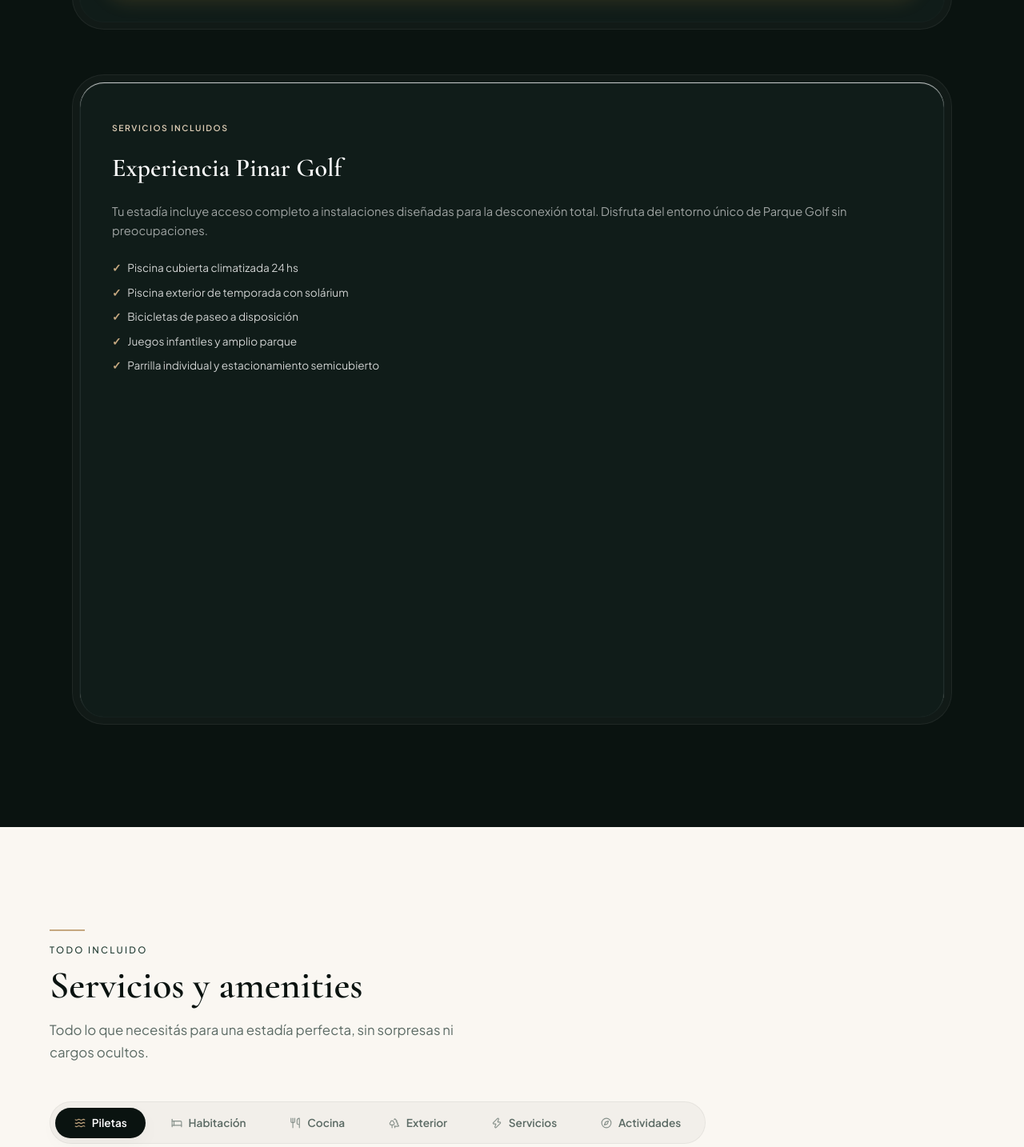
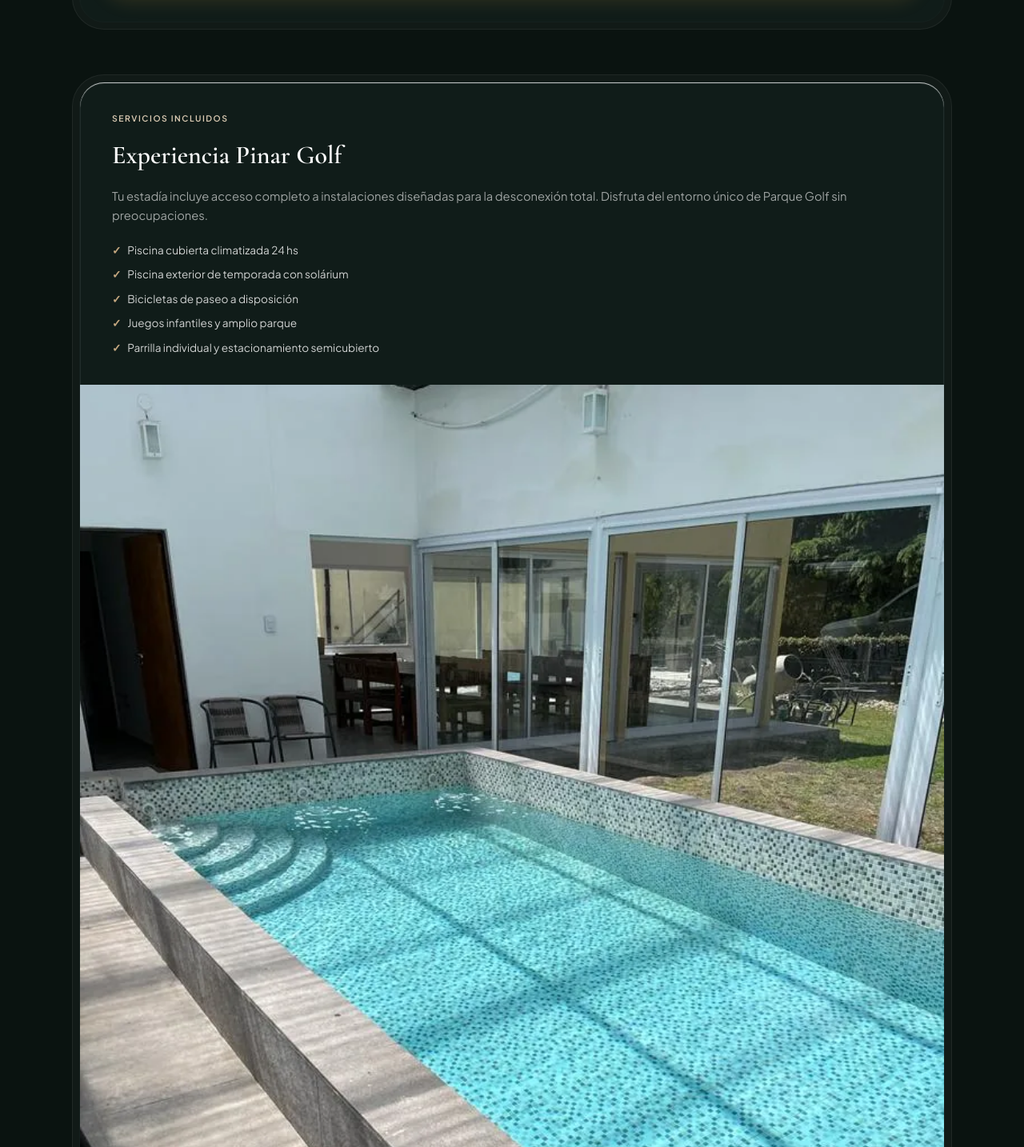
Before and after one commit to FerchuNav/pinargolf, a React (Vite) app: page / in a window 1280 px wide. Shown: the part 8796-10230 px from the top of the page at 80% size. Built offline with nearby package versions, Linux system fonts and the light colour scheme.

Commit message:
fix: corregir carga de imagen de piscina y compactar Bento de servicios

```diff
--- a/src/sections/Rooms/Rooms.jsx
+++ b/src/sections/Rooms/Rooms.jsx
@@ -79,9 +79,10 @@
                 </ul>
               </div>
               <div className={s.infoImageCol}>
-                <div
-                  className={s.infoBgImage}
-                  style={{ backgroundImage: "url('/images/pileta/pileta-cubierta-01.webp')" }}
+                <img
+                  src="/images/pileta/pileta-cubierta-01.webp"
+                  alt="Piscina cubierta climatizada"
+                  className={s.infoImg}
                 />
               </div>
             </div>
--- a/src/sections/Rooms/Rooms.module.css
+++ b/src/sections/Rooms/Rooms.module.css
@@ -349,21 +349,21 @@
 
 .infoCardInner {
   display: grid;
-  grid-template-columns: 1.2fr 1fr;
+  grid-template-columns: 1.3fr 1fr;
   background: var(--charcoal) !important;
   border-radius: calc(2.5rem - 0.55rem) !important;
   overflow: hidden;
   padding: 0 !important;
   border: 1px solid rgba(255, 255, 255, 0.02) !important;
-  min-height: 380px;
+  min-height: 320px;
 }
 
 .infoTextCol {
-  padding: 3rem 2.5rem;
+  padding: 2.2rem 2.5rem;
   display: flex;
   flex-direction: column;
   justify-content: center;
-  gap: 1rem;
+  gap: 0.8rem;
 }
 
 .infoBadge {
@@ -414,14 +414,19 @@
   position: relative;
   width: 100%;
   height: 100%;
-  min-height: 380px;
+  overflow: hidden;
 }
 
-.infoBgImage {
+.infoImg {
   width: 100%;
   height: 100%;
-  background-size: cover;
-  background-position: center;
+  object-fit: cover;
+  display: block;
+  transition: transform 0.8s var(--ease);
+}
+
+.infoImageCol:hover .infoImg {
+  transform: scale(1.04);
 }
 
 /* Responsivo */
```
